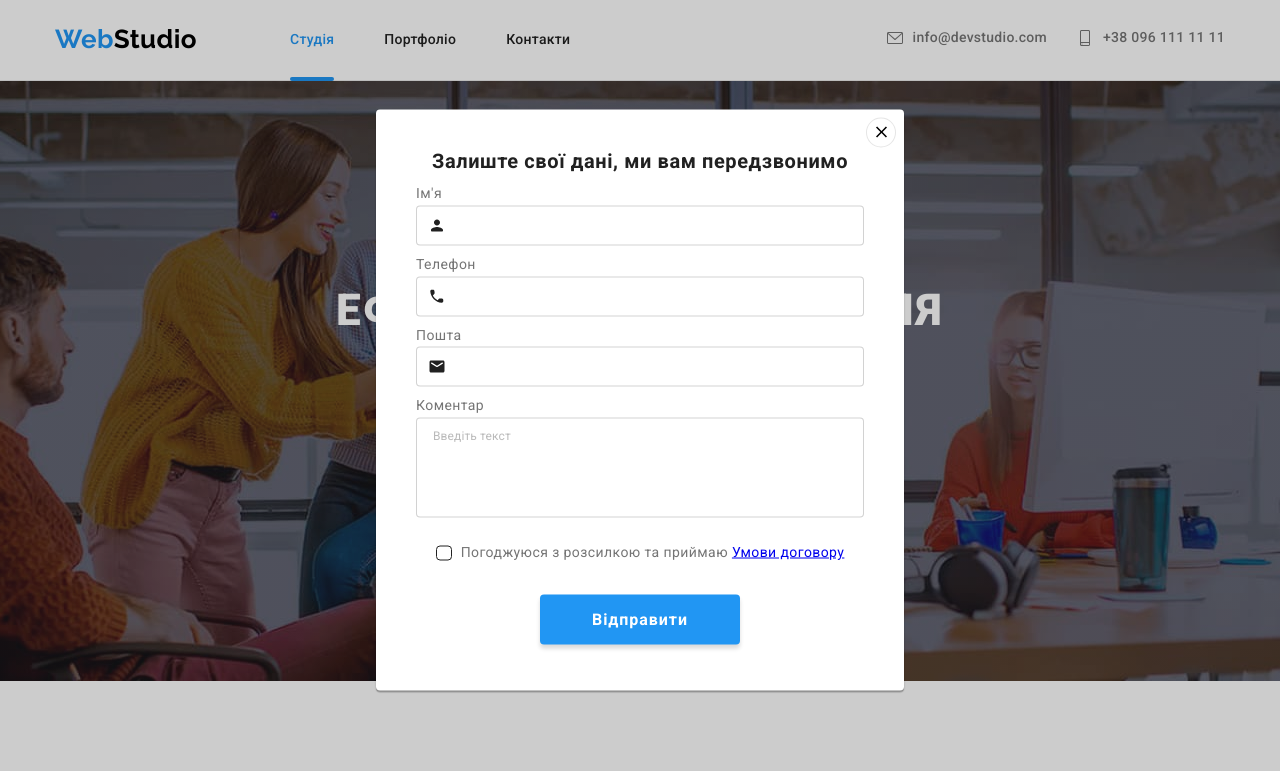
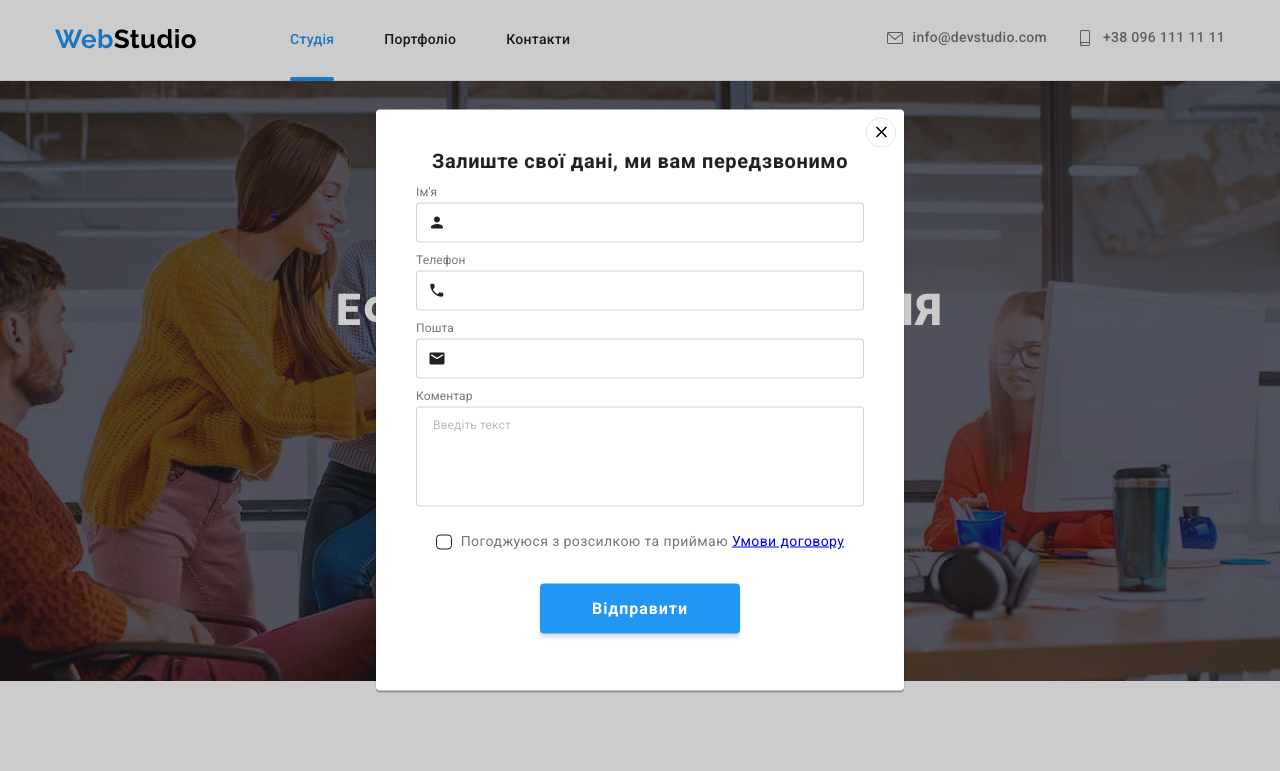
Before and after one commit to Oleksii-Roz/goit-markup-hw-06, a plain HTML site: page index.html in a window 1280 px wide. Both pictures are taken after a click on the button "Замовити послугу". Shown: the top 771 px of the page. Drawn offline with nearby package versions, Linux system fonts and the light colour scheme.

Commit message:
форма шрифта модалка

```diff
--- a/css/styles.css
+++ b/css/styles.css
@@ -354,9 +354,9 @@ body {
 
 .modal-form-input-desc {
 	display: block;
-	font-size: 14px;
-	font-weight: 400;
-	line-height: 1.2;
+	font-size: 12px;
+	line-height: 1.17;
+	letter-spacing: 0.01em;
 	margin-bottom: 4px;
 	color: var(--second-text-color);
 }
```
